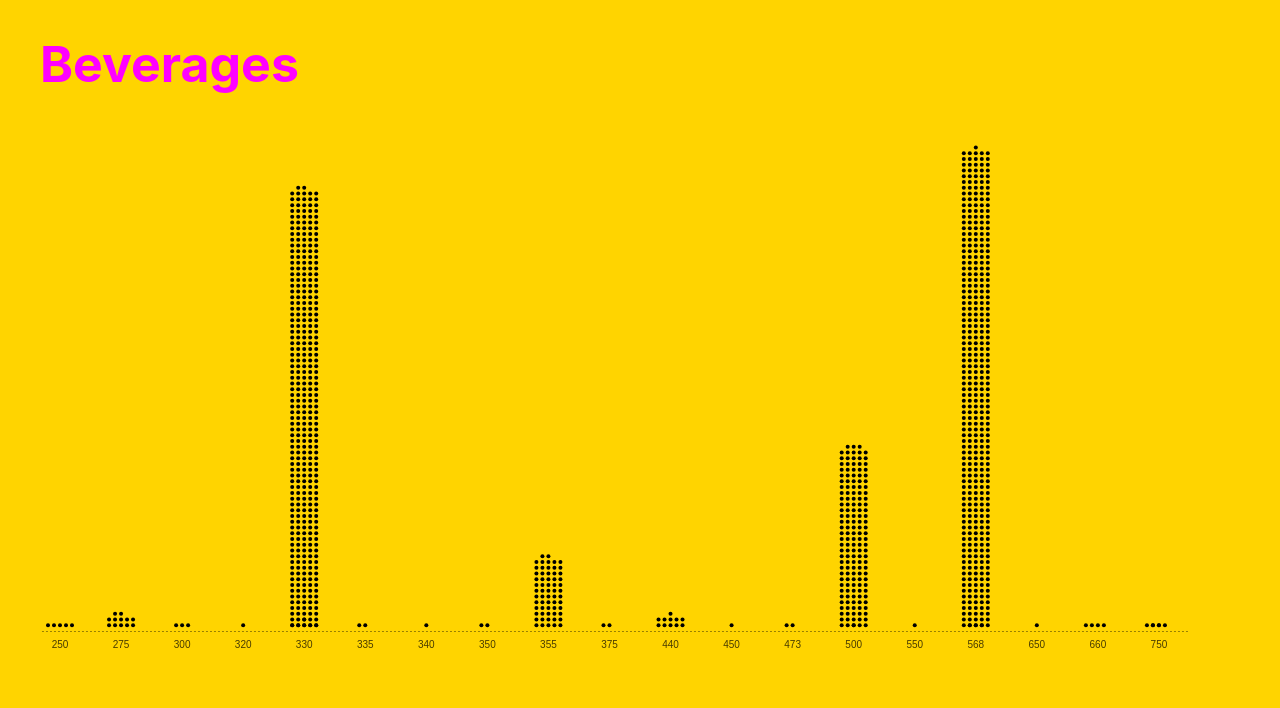
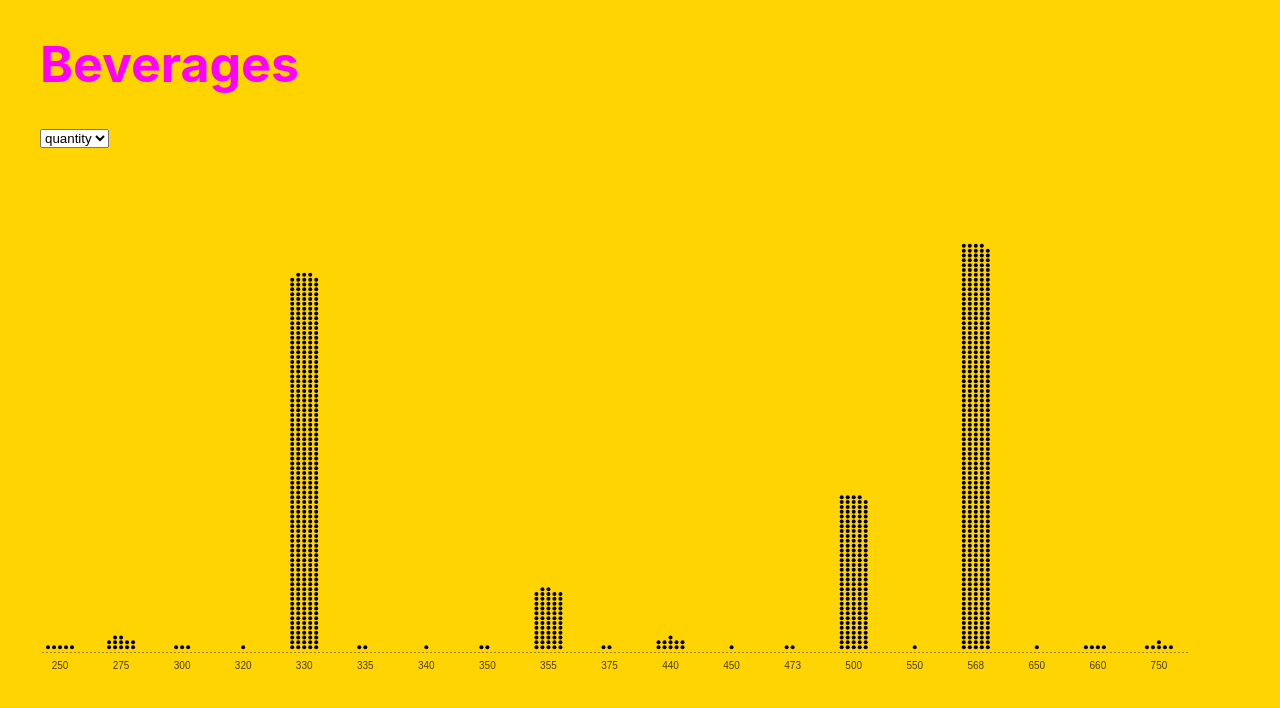
Before and after one commit to kristianKan/bars, a React (Create React App) app in the folder homework/: page / in a window 1280 px wide. Shown: the top 708 px of the page. Built offline with nearby package versions, Linux system fonts and the light colour scheme.

Commit message:
add category selector

```diff
--- a/homework/src/components/Data.js
+++ b/homework/src/components/Data.js
@@ -1,7 +1,10 @@
 import React from 'react'
+import { useDispatch, useSelector } from 'react-redux';
+import { setSelectedCategory, selectIndexedData } from '../features/dataSlice';
 import { useGetDataQuery } from '../services/api'
 import DataGraphics from './DataGraphics'
 import styled, { keyframes } from 'styled-components'
+import { selectUniqueKeys } from '../features/dataSlice'
 
 const Container = styled.div`
   display: flex;
@@ -43,20 +46,31 @@ const Spinner = styled.div`
 `
 
 const Data = () => {
-  //const params = useParams()
+  const dispatch = useDispatch();
 
   const { data, error, isFetching } = useGetDataQuery()
+  const indexedData = useSelector(selectIndexedData);
+  const selectedCategory = useSelector(state => state.category);
+  const keys = useSelector(selectUniqueKeys)
+
+  const handleCategoryChange = (event) => {
+    dispatch(setSelectedCategory(event.target.value));
+  };
 
   return (
     <Container>
       {isFetching ? <Spinner>🌚</Spinner> : null}
       <Header>
         <StyledH1>Beverages</StyledH1>
+        <select value={selectedCategory} onChange={handleCategoryChange}>
+          <option value="volume">quantity</option>
+          <option value="abv">abv</option>
+        </select>
       </Header>
       {error ? (
         <Error>Oh no... {error.error}</Error>
       ) : data ? (
-        <DataGraphics data={data} />
+        <DataGraphics data={indexedData} keys={keys} category={selectedCategory} />
       ) : null}
     </Container>
   )
--- a/homework/src/components/DataGraphics.js
+++ b/homework/src/components/DataGraphics.js
@@ -3,7 +3,6 @@ import { useDispatch } from 'react-redux'
 import { useNavigate } from 'react-router-dom'
 import * as d3 from 'd3'
 import { actions as datumSliceActions } from '../features/datumSlice'
-import { getUniqueKeys } from './utils'
 
 // side margin
 const MARGIN = 40
@@ -16,6 +15,8 @@ const DataGraphics = (props) => {
   const dispatch = useDispatch()
   const navigate = useNavigate()
   const ref = useRef(null)
+
+
 
   // an ease function to make animation more funky
   const customElastic = d3.easeElastic.period(0.6)
@@ -77,17 +78,17 @@ const DataGraphics = (props) => {
     }
   }
 
-  const getX = (x) => {
+  const getX = (x, category) => {
     return (d) => {
       if (d.xIndex % 2 === 1) {
-        return x(d.volume) + d.xIndex * -3 - 3
+        return x(d[category]) + d.xIndex * -3 - 3
       } else {
-        return x(d.volume) + d.xIndex * 3
+        return x(d[category]) + d.xIndex * 3
       }
     }
   }
 
-  const drawCircles = ({ data, height, width, x, y, r }) => {
+  const drawCircles = ({ data, height, width, x, y, r, category }) => {
     return (node) => {
       node
         .selectAll('circle')
@@ -97,20 +98,20 @@ const DataGraphics = (props) => {
             return enter
               .append('circle')
               .attr('cy', () => randomInt(-height, height * 2))
-              .attr('cx', d => x(d.volume))
+              .attr('cx', d => x(d[category]))
               .attr('r', (d) => 2)
               .style('fill', 'black')
               .transition()
               .duration(1000)
               .ease(customElastic)
-              .attr('cx', getX(x))
+              .attr('cx', getX(x, category))
               .attr('cy', (d, i) => y(d.yIndex))
           },
           (update) => {
             return update
               .transition()
               .duration(2000)
-              .attr('cx', getX(x))
+              .attr('cx', getX(x, category))
               .attr('cy', (d, i) => y(d.yIndex))
           },
           (exit) => {
@@ -135,13 +136,11 @@ const DataGraphics = (props) => {
       return null
     }
 
-    const data = props.data
+    const { data, keys, category } = props
 
     // some quick and dirty layout calculations
     let height = ref.current.parentElement.offsetHeight - TOP - MARGIN * 2
     let width = ref.current.parentElement.offsetWidth - MARGIN * 2
-
-    const { keys } = getUniqueKeys(data, 'volume')
 
     // set x scale to map categories to pixels
     const x = d3
@@ -151,7 +150,7 @@ const DataGraphics = (props) => {
 
     const y = d3
       .scaleBand()
-      .domain(data.map((d) => d.yIndex)) // Use the index as the domain
+      .domain(Array.from({ length: 100 }, (_, index) => index)) // Use the index as the domain
       .range([height - PADDING, PADDING]) // Map the domain to the height of the SVG
       .padding(0.1); // Add some padding between the circles
 
@@ -166,7 +165,7 @@ const DataGraphics = (props) => {
       .attr('height', height)
       .attr('width', width)
       .call(drawAxis({ x, height }))
-      .call(drawCircles({ data, height, width, x, y, r }))
+      .call(drawCircles({ data, height, width, x, y, r, category }))
   })
 
   return <svg ref={ref} />
--- a/homework/src/components/utils.js
+++ /dev/null
@@ -1,20 +0,0 @@
-const getUniqueKeys = function(data, key) {
-    const keys = [];
-    const counts = {};
-
-    data.forEach(row => {
-      if (!counts[row[key]]) {
-        keys.push(row[key]);
-        counts[row[key]] = 1;
-      } else {
-        counts[row[key]]++;
-      }
-    });
-
-    return {
-      keys: keys.sort((a, b) => a - b),
-      counts: counts
-    };
-  }
-
-  export { getUniqueKeys }
--- /dev/null
+++ b/homework/src/features/dataSlice.js
@@ -0,0 +1,38 @@
+import { createSlice, createSelector } from '@reduxjs/toolkit';
+import { groupAndIndex, getUniqueKeys } from '../services/utils'
+
+export const selectIndexedData = createSelector(
+  state => state.beverages.queries['getData(undefined)']?.data,
+  state => state.category,
+  (data, category) => {
+    return category && data
+      ? groupAndIndex(data, category, 5)
+      : data;
+  }
+);
+
+export const selectUniqueKeys = createSelector(
+  state => state.beverages.queries['getData(undefined)']?.data,
+  state => state.category,
+  (data, category) => {
+    if (!data) {
+      return []
+    }
+    const { keys } = getUniqueKeys(data, category);
+    return keys;
+  }
+);
+
+const categorySlice = createSlice({
+  name: 'category',
+  initialState: 'volume',
+  reducers: {
+    setSelectedCategory: (state, action) => {
+      return action.payload;
+    },
+  },
+});
+
+export const { setSelectedCategory } = categorySlice.actions;
+
+export default categorySlice.reducer;
--- a/homework/src/services/api.js
+++ b/homework/src/services/api.js
@@ -1,6 +1,5 @@
 import { createApi } from '@reduxjs/toolkit/query/react'
 import { loadCsv } from './loadCsv'
-import { groupAndIndex } from './utils'
 import csv from '../open_units.csv'
 
 // pretend endpoint to load our data from
@@ -10,7 +9,7 @@ const customBaseQuery = async (id) => {
     if (id) {
       return { data: data.find((d) => d.id === parseInt(id)) }
     } else {
-      return { data: groupAndIndex(data, 'quantity', 5) }
+      return { data }
     }
   } catch (error) {
     return { error }
--- a/homework/src/services/utils.js
+++ b/homework/src/services/utils.js
@@ -21,9 +21,12 @@ const groupAndIndex = function(data, key, limit) {
       acc[groupKey].xIndex = 0;
       acc[groupKey].yIndex++;
     }
-    row.xIndex = acc[groupKey].xIndex++;
-    row.yIndex = acc[groupKey].yIndex;
-    acc[groupKey].values.push(row);
+    const newRow = {
+      ...row, // copy all existing properties
+      xIndex: acc[groupKey].xIndex++,
+      yIndex: acc[groupKey].yIndex,
+    };
+    acc[groupKey].values.push(newRow);
     return acc;
   }, {});
 
@@ -32,4 +35,23 @@ const groupAndIndex = function(data, key, limit) {
   return indexed.flat();
 }
 
-export { processData, groupAndIndex }
+const getUniqueKeys = function(data, key) {
+  const keys = [];
+  const counts = {};
+
+  data.forEach(row => {
+    if (!counts[row[key]]) {
+      keys.push(row[key]);
+      counts[row[key]] = 1;
+    } else {
+      counts[row[key]]++;
+    }
+  });
+
+  return {
+    keys: keys.sort((a, b) => a - b),
+    counts: counts
+  };
+}
+
+export { processData, groupAndIndex, getUniqueKeys }
--- a/homework/src/store.js
+++ b/homework/src/store.js
@@ -1,11 +1,13 @@
 import { configureStore } from '@reduxjs/toolkit';
 import { setupListeners } from '@reduxjs/toolkit/query';
+import { api } from './services/api';
 import { reducer as datumSliceReducer } from './features/datumSlice';
-import { api } from './services/api';
+import categoryReducer from './features/dataSlice';
 
 const reducer = {
   [api.reducerPath]: api.reducer,
-  datumSlice: datumSliceReducer,
+  datum: datumSliceReducer,
+  category: categoryReducer
 };
 
 export const store = configureStore({
```
